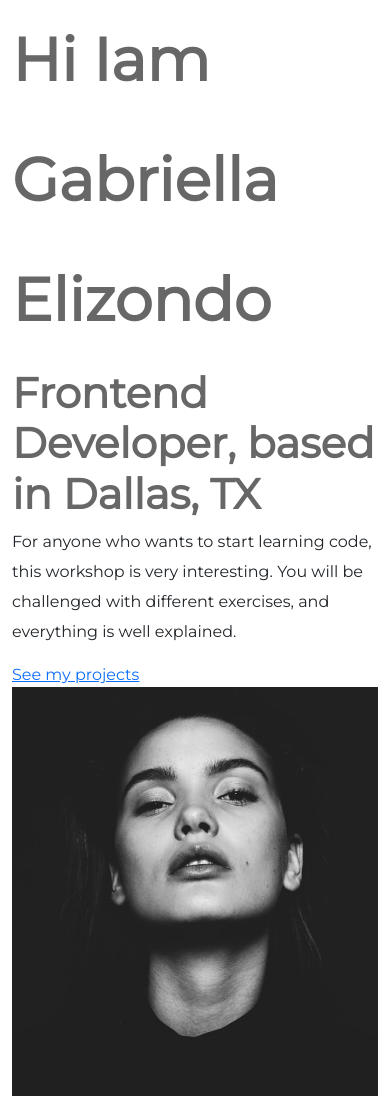
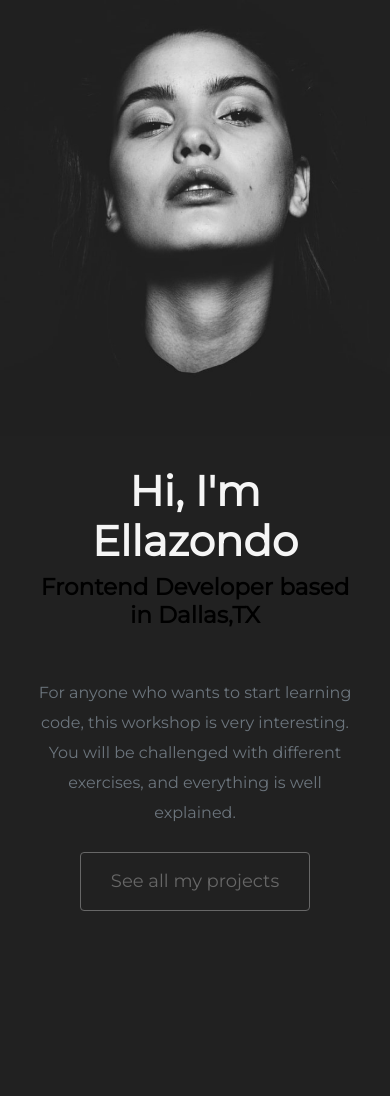
Before and after one commit to ellazondo/portfolio-follow-along, a plain HTML site: page about.html in a window 390 px wide. After the commit the page ends 989 px from the top, so only its background shows below. Drawn offline with nearby package versions, Linux system fonts and the light colour scheme.

Commit message:
finishing touches to about.html

```diff
--- a/about.html
+++ b/about.html
@@ -31,20 +31,24 @@
     ></script>
   </head>
   <body>
-    <div class="about-section container">
-      <div class="row">
-        <div class="col-6>">
-          <h1>Hi Iam Gabriella Elizondo</h1>
-          <h2>Frontend Developer, based in Dallas, TX</h2>
-          <p>
-            For anyone who wants to start learning code, this workshop is very
-            interesting. You will be challenged with different exercises, and
-            everything is well explained.
-          </p>
-          <a href="">See my projects</a>
+    <div class="container about-section">
+      <div class="row mb-5">
+        <div class="col-lg-6">
+          <img src="/images/bg.png" class="img-fluid" alt="" />
         </div>
-        <div class="col-6>">
-          <img src="/images/bg.png" alt="" class="img-fluid" />
+        <div class="col-lg-6">
+          <div class="about-section-content">
+            <h2>Hi, I'm Ellazondo</h2>
+            <h3 class="mb-5">Frontend Developer based in Dallas,TX</h3>
+            <p class="mb-4 text-muted">
+              For anyone who wants to start learning code, this workshop is very
+              interesting. You will be challenged with different exercises, and
+              everything is well explained.
+            </p>
+            <a href="/index.html" class="btn btn-dark-outline">
+              See all my projects
+            </a>
+          </div>
         </div>
       </div>
     </div>
--- a/styles/portfolio.css
+++ b/styles/portfolio.css
@@ -7,6 +7,7 @@
 
 body {
   font-family: var(--default-font-family);
+  background: #212121;
 }
 
 h1,
@@ -22,19 +23,20 @@ h6 {
 
 h1 {
   font-size: 96px;
-  color: #676767;
+  color: whitesmoke;
 }
 
 h2 {
-  color: #676767;
+  color: whitesmoke;
 }
 
 p {
   font-weight: normal;
+  color: whitesmoke;
 }
 
 .hero {
-  background-image: url("/images/blackwhite.png");
+  background-image: url("/images/bg.png");
   text-align: center;
   padding: 160px 20px;
 }
@@ -82,12 +84,26 @@ p {
 
 .project-description {
   padding: 120px, 60px;
+  margin: 30px;
+}
+
+.about-section h1 {
+  font-size: 63px;
+  line-height: 80px;
+}
+
+.about-section {
+  padding: 160px 20px;
+}
+
+.about-section-content {
+  margin: 30px;
 }
 
 @media (max-width: 960px) {
   h1 {
-    font-size: 60px;
-    line-height: 2;
+    font-size: 50px;
+    line-height: 1;
   }
   h2 {
     font-size: 42px;
@@ -99,4 +115,9 @@ p {
   .hero {
     padding: 80px 20px;
   }
+
+  .about-section {
+    text-align: center;
+    padding: 0;
+  }
 }
```
Also changed, not shown: index.html (+1 -1 lines).
